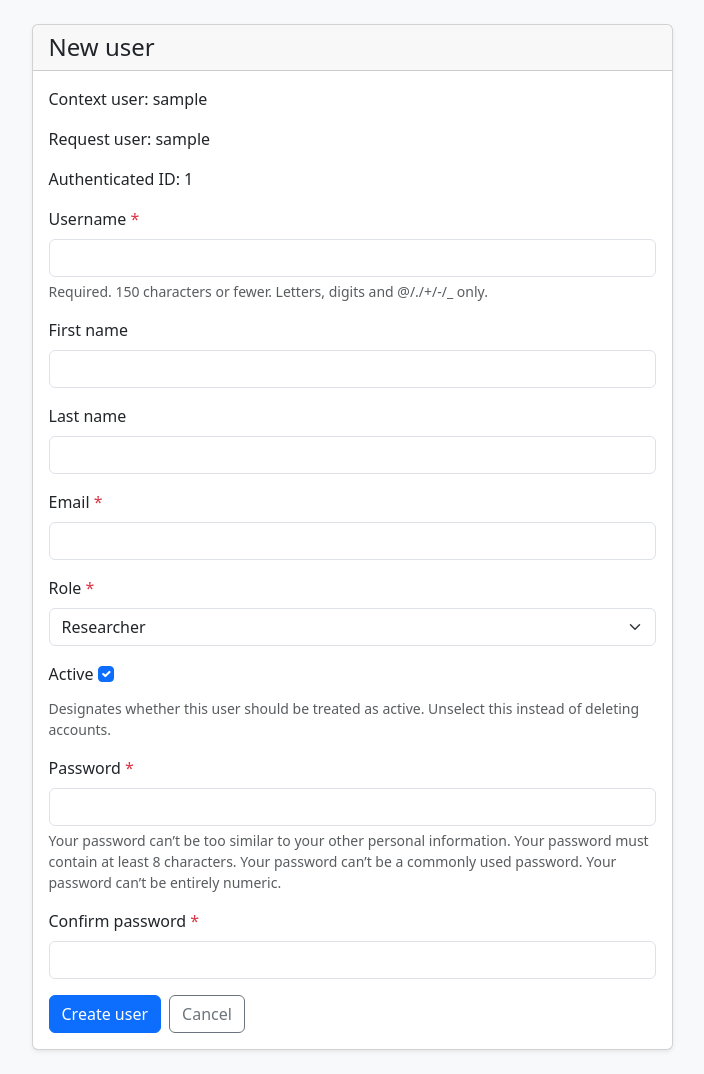
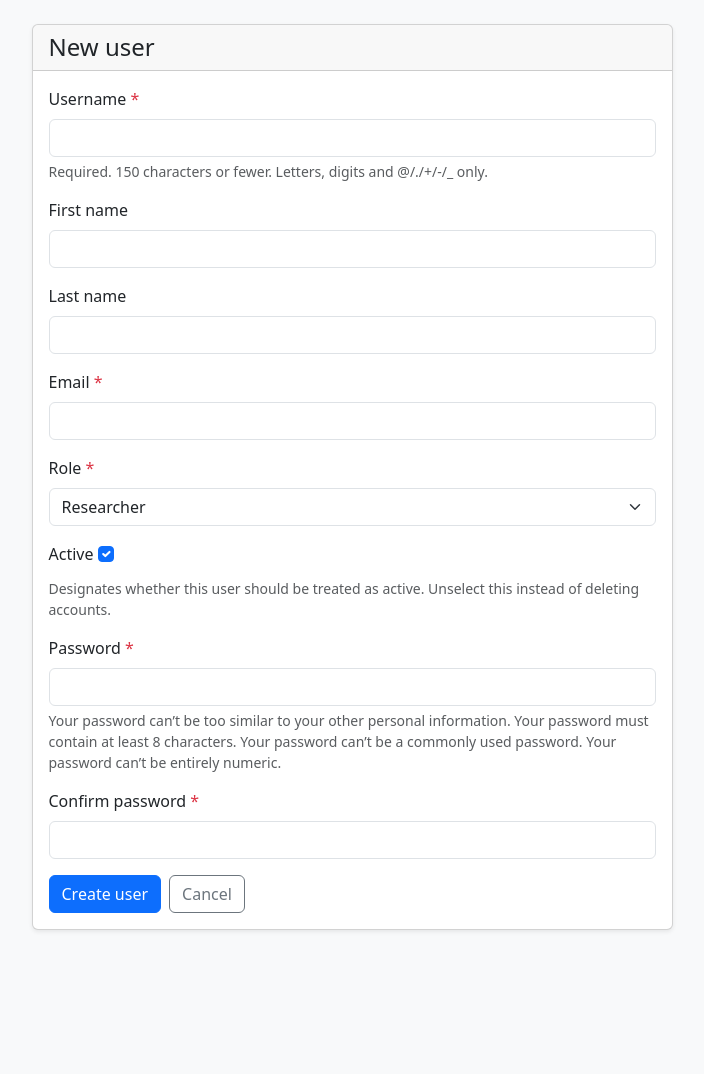
Before and after one commit to tahielbastiani92/labtrack, a Django app: page /accounts/users/new/ in a window 1280 px wide. Shown: the part 56-1130 px from the top of the page, without its empty margins (288-992 px from the left). After the commit the page ends 987 px from the top, so only its background shows below. Run offline with Django 5.2, Linux system fonts and the light colour scheme; a user stored in the database is signed in; tables that the repository leaves empty hold one stand-in row (values such as "Sample post").

Commit message:
fix template edit user

```diff
--- a/templates/accounts/user_form.html
+++ b/templates/accounts/user_form.html
@@ -11,9 +11,6 @@
                 </div>
                 <div class="card-body">
 
-                    <p>Context user: {{ user.username }}</p>
-                    <p>Request user: {{ request.user.username }}</p>
-                    <p>Authenticated ID: {{ request.user.pk }}</p>
                     {% if target_user and target_user.pk == user.pk %}
                         <div class="alert alert-info">
                             You are editing your own account. Your account cannot be deactivated or lose its
```
